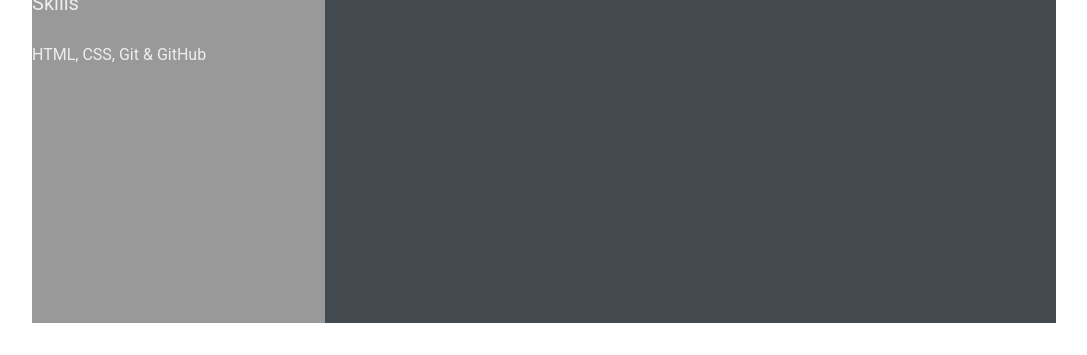
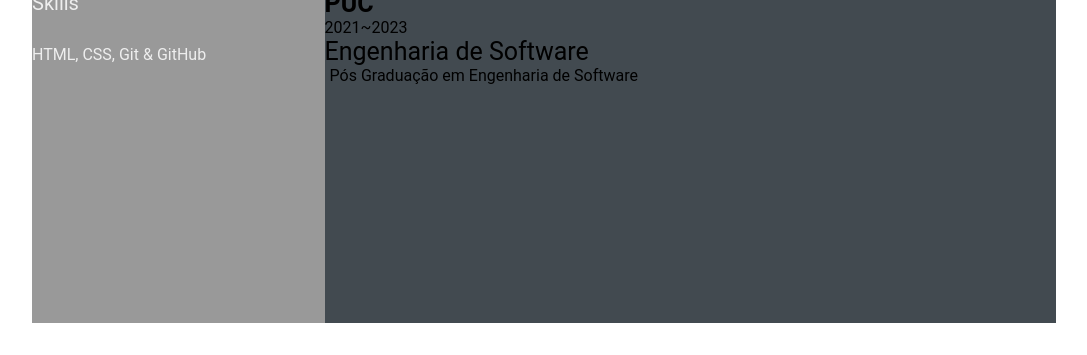
Before and after one commit to mariromeu/mariromeu.github, a plain HTML site: page index.html in a window 1280 px wide. Shown: the part 509-864 px from the top of the page, without its empty margins (96-1183 px from the left). Drawn offline with Linux system fonts and the light colour scheme.

Commit message:
deus me ajude

```diff
--- a/index.html
+++ b/index.html
@@ -68,6 +68,21 @@
                                 Descreva aqui as principais atividades da empresa 02
                             </p>
                 </section>
+            <section class="education gap">
+                <div class="right-title">Formação Acadêmica</div>
+                <div cladd="edcation-contents">
+                    <div class="education-left">
+                        <p class="education-school-name">PUC</p>
+                        <p class="education-time-period">2021~2023</p>
+                    </div>
+                    <div class="education-right">
+                        <p class="education-subject">Engenharia de Software</p>
+                        <p class="education-desc">
+                            Pós Graduação em Engenharia de Software
+                        </p>
+                    </div>
+                </div>
+                </section>
             </section>
         </section>
     </main>
--- a/style.css
+++ b/style.css
@@ -106,7 +106,7 @@
 .education-contents,
 .awards-contents {
     display: grid;
-    grid-template-columns: repeat(1, 1fr);
+    grid-template-columns: repeat(2, 1fr);
     padding-bottom: 2rem;
     color: #F1F8FD;
 }
```
Also changed, not shown: 1 other file.
